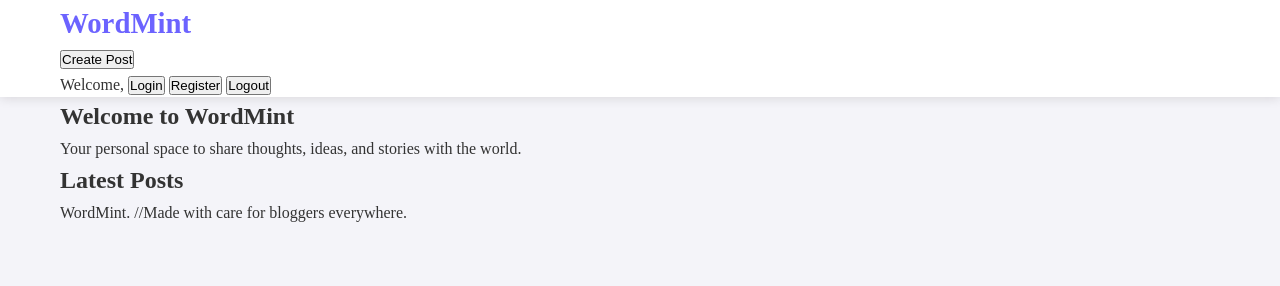
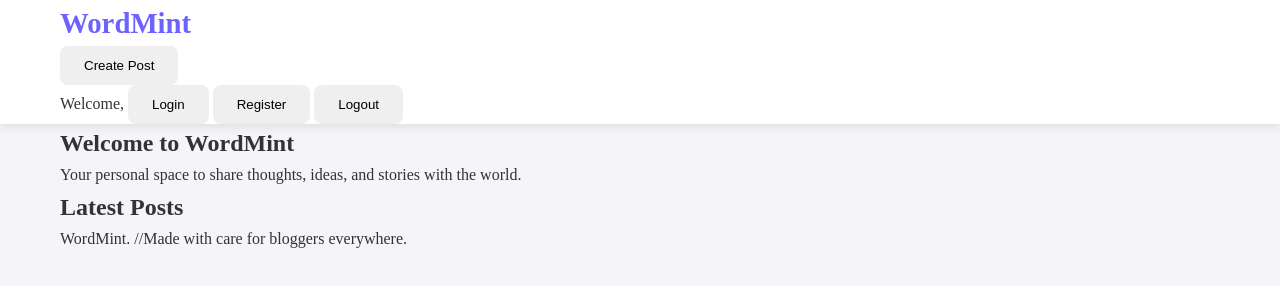
Before and after one commit to vanshaj-1009/WordMint, a plain HTML site: page index.html in a window 1280 px wide. Drawn offline with Linux system fonts and the light colour scheme.

Commit message:
updated .css

```diff
--- a/styles.css
+++ b/styles.css
@@ -34,3 +34,10 @@ body {
     top: 0;
     z-index: 100;
 }
+
+.btn {
+    padding: 0.75rem 1.5rem;
+    border: none;
+    border-radius: 8px;
+    font-weight: 500;
+}
```
